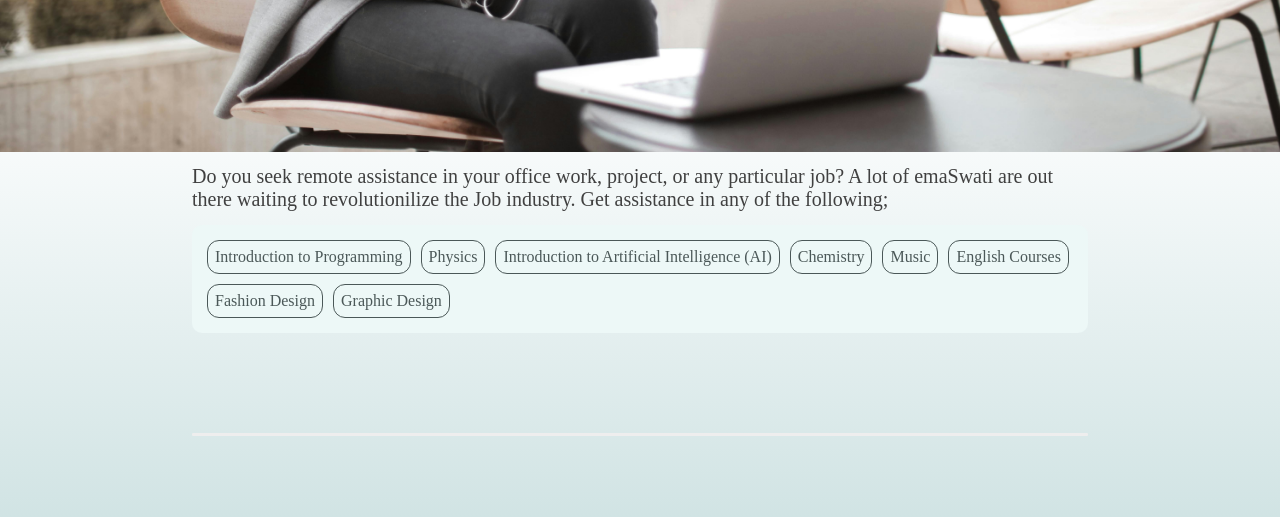
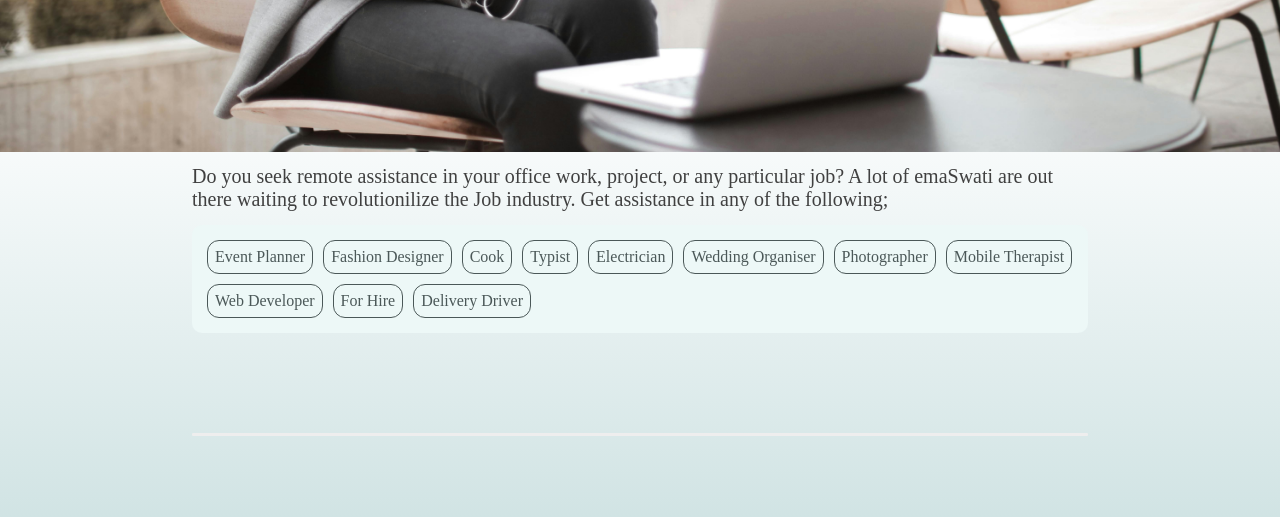
Before and after one commit to Tmazst/THT, a Flask app: page /freelance_job_ads in a window 1280 px wide. Shown: the part 413-930 px from the top of the page. Run offline with Flask 3, Linux system fonts and the light colour scheme; data that the repository does not hold is empty; some libraries are stand-ins or nearby versions; some web fonts are replaced.

Commit message:
010425early

```diff
--- a/templates/freelance_jobs_ui.html
+++ b/templates/freelance_jobs_ui.html
@@ -11,14 +11,17 @@
         job? A lot of emaSwati are out there waiting to revolutionilize the Job industry. Get assistance in any of the following;
     </h1>
     <div style="flex-wrap:wrap;justify-content: flex-start;" class="course-intros gen-flex">
-        <div class="couser-tab gen-flex">Introduction to Programming</div>
-        <div class="couser-tab gen-flex">Physics</div>
-        <div class="couser-tab gen-flex">Introduction to Artificial Intelligence (AI)</div>
-        <div class="couser-tab gen-flex">Chemistry</div>
-        <div class="couser-tab gen-flex">Music</div>
-        <div class="couser-tab gen-flex">English Courses</div>
-        <div class="couser-tab gen-flex">Fashion Design</div>
-        <div class="couser-tab gen-flex">Graphic Design</div>
+        <div class="couser-tab gen-flex">Event Planner</div>
+        <div class="couser-tab gen-flex">Fashion Designer</div>
+        <div class="couser-tab gen-flex">Cook</div>
+        <div class="couser-tab gen-flex">Typist</div>
+        <div class="couser-tab gen-flex">Electrician</div>
+        <div class="couser-tab gen-flex">Wedding Organiser</div>
+        <div class="couser-tab gen-flex">Photographer</div>
+        <div class="couser-tab gen-flex">Mobile Therapist</div>
+        <div class="couser-tab gen-flex">Web Developer</div>
+        <div class="couser-tab gen-flex">For Hire</div>
+        <div class="couser-tab gen-flex">Delivery Driver</div>
     </div>
 
     </div></div><br>
```
